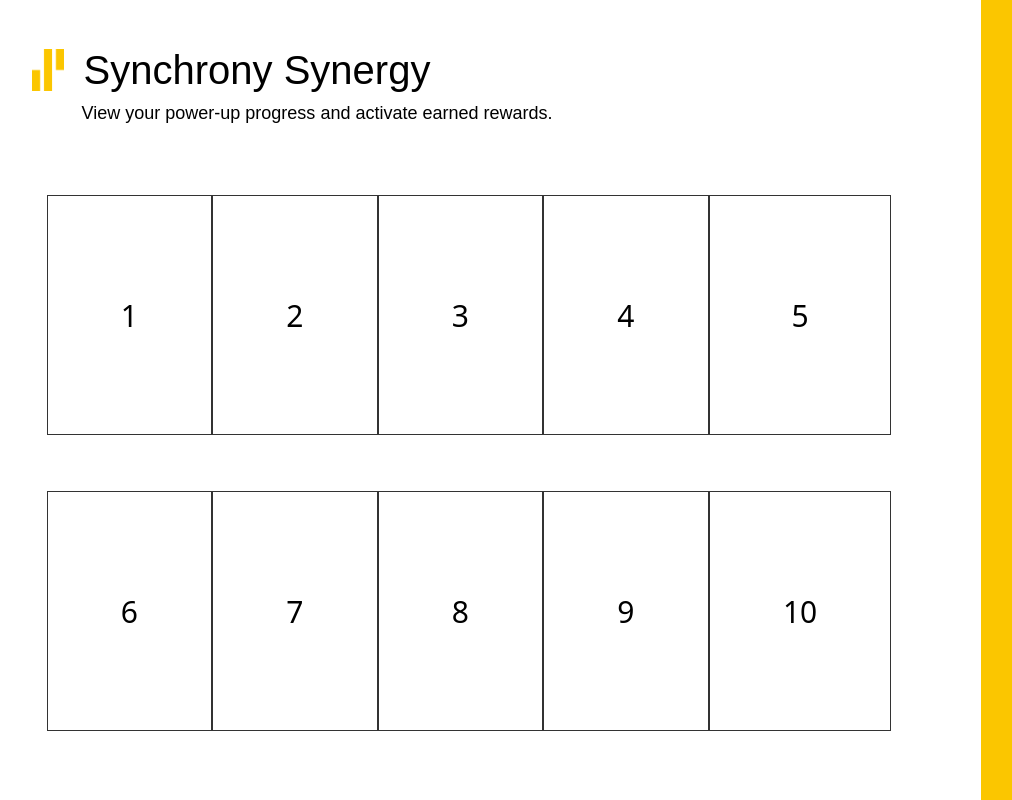
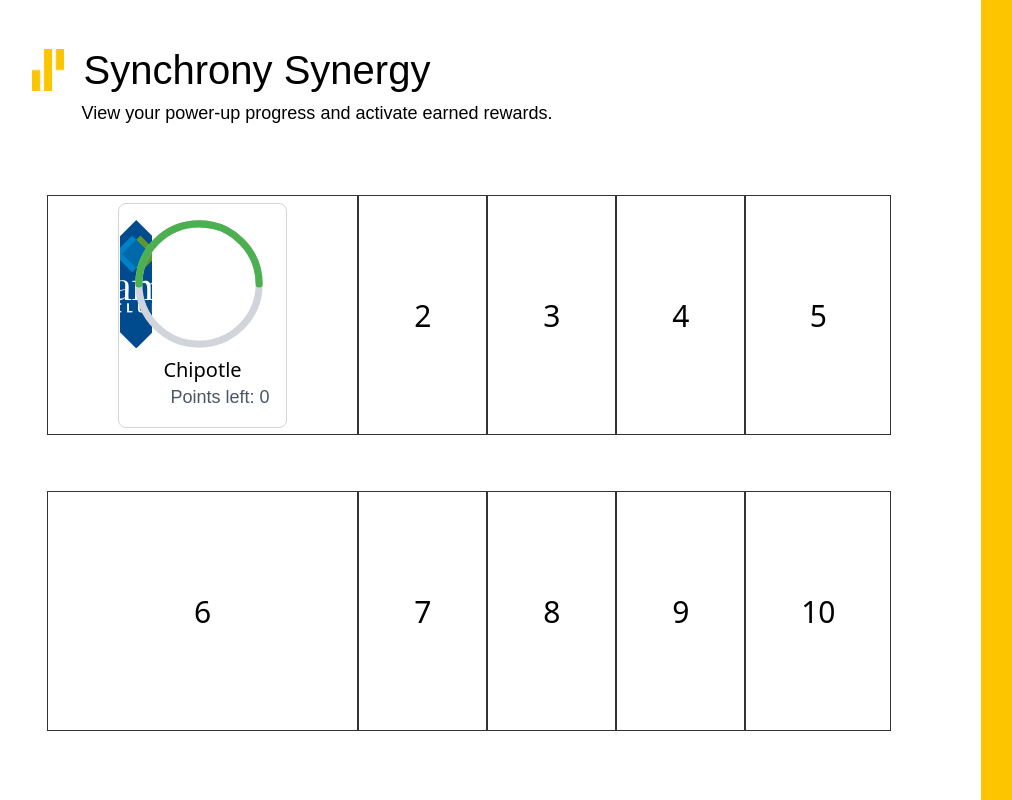
Before and after one commit to dylsub/synergy, a React (Create React App) app in the folder frontend/: page / in a window 1280 px wide. Shown: the whole page, without its empty margins (43-1055 px from the left). Built offline with nearby package versions, Linux system fonts and the light colour scheme; no server answers; a web font is replaced by a local one.

Commit message:
Added Ziad's work

```diff
--- a/frontend/src/App.js
+++ b/frontend/src/App.js
@@ -1,11 +1,25 @@
 import { useState, useEffect } from "react"
 import "./global.css"
+
+import CompanyReward from "./components/companyreward";
+
+
+const pointsReceived = 500;
+const totalPoints = 500;
+const restaurant = {
+  name: "Chipotle",
+  logo: "/sams.png", // Absolute path to the image in the public folder
+  pointsReceived,
+  totalPoints,
+  pointsLeft: totalPoints - pointsReceived,
+};
+
 
 
 function App() {
   const [posts, setPosts] = useState([])
 
-  const companies = [1, 2, 3, 4, 5, 6, 7, 8, 9, 10]
+  const companies = [<CompanyReward restaurant={restaurant} />, 2, 3, 4, 5, 6, 7, 8, 9, 10]
 
   useEffect(() => {
     async function fetchPosts() {
--- /dev/null
+++ b/frontend/src/components/companyreward.jsx
@@ -0,0 +1,110 @@
+import React, { useState, useEffect } from "react";
+import styles from "./companyreward.module.css"; // Import CSS module
+
+
+function CompanyReward({ restaurant }) {
+ const { name, logo, pointsReceived, pointsLeft, totalPoints } = restaurant;
+
+
+ const progress = (pointsReceived / totalPoints) * 100;
+ const isComplete = pointsLeft === 0;
+
+
+ const [isPressed, setIsPressed] = useState(false);
+ const [timer, setTimer] = useState(0);
+
+
+ useEffect(() => {
+   let timerInterval;
+   if (isPressed) {
+     timerInterval = setInterval(() => {
+       setTimer((prev) => {
+         if (prev <= 0) {
+           clearInterval(timerInterval);
+           setIsPressed(false);
+           return 0;
+         }
+         return prev - 1;
+       });
+     }, 1000);
+   }
+   return () => clearInterval(timerInterval);
+ }, [isPressed]);
+
+
+ const handlePress = () => {
+   if (isComplete) {
+     setIsPressed(true);
+     setTimer(48 * 3600); // 48 hours in seconds
+   }
+ };
+
+
+ const getFormattedTime = () => {
+   const hours = Math.floor(timer / 3600);
+   const minutes = Math.floor((timer % 3600) / 60);
+   const seconds = timer % 60;
+   return `${hours.toString().padStart(2, "0")}:${minutes
+     .toString()
+     .padStart(2, "0")}:${seconds.toString().padStart(2, "0")}`;
+ };
+
+
+ return (
+   <div
+     className={`border border-gray-300 rounded-lg p-4 text-center m-4 max-w-xs ${
+       isComplete ? styles.hoverFull : ""
+     }`}
+     onClick={handlePress}
+   >
+     <div className="relative w-32 h-32">
+       <img
+         src={logo}
+         alt={`${name} logo`}
+         className={`w-32 h-32 rounded-full object-cover ${
+           isComplete ? styles.filterGreen : ""
+         }`}
+       />
+       <svg
+         className="absolute top-0 left-0 w-full h-full"
+         viewBox="0 0 36 36"
+       >
+         <path
+           className="text-gray-300"
+           d="M18 1.0845
+             a 16.9155 16.9155 0 0 1 0 33.831
+             a 16.9155 16.9155 0 0 1 0 -33.831"
+           stroke="currentColor"
+           strokeWidth="2"
+           fill="none"
+         />
+         <path
+           className={`${styles.clickedRing}`}
+           d={`M18 1.0845 a 16.9155 16.9155 0 0 1 0 33.831`}
+           stroke={`${isPressed ? "#6b46c1" : "#4caf50"}`}
+           strokeWidth="2"
+           fill="none"
+           strokeDasharray="100, 100"
+           strokeDashoffset={`${100 - progress}`}
+           strokeLinecap="round"
+           transform="rotate(-90 18 18)"
+         />
+       </svg>
+     </div>
+     <h2 className="text-xl mt-2">{name}</h2>
+     <p className="text-gray-600">Points left: {pointsLeft}</p>
+     {isPressed && (
+       <p className={styles.textWhite}>Time left: {getFormattedTime()}</p>
+     )}
+   </div>
+ );
+}
+
+
+
+
+
+
+
+
+export default CompanyReward;
--- /dev/null
+++ b/frontend/src/components/companyreward.module.css
@@ -0,0 +1,24 @@
+.filter-green {
+    filter: hue-rotate(100deg);
+}
+
+
+.bg-purple-500 {
+    background-color: #6b46c1; /* Tailwind's purple-500 color */
+}
+
+
+.text-white {
+    color: #fff;
+}
+
+
+.hover-full:hover {
+    background-color: #4c51bf; /* Tailwind's purple-700 color */
+    cursor: pointer;
+}
+
+
+.clicked-ring {
+    stroke: #6b46c1; /* Tailwind's purple-500 color */
+}
```
Also changed, not shown: frontend/public/sams.png (added).
